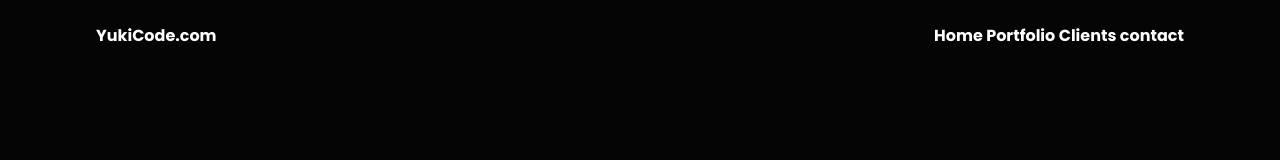
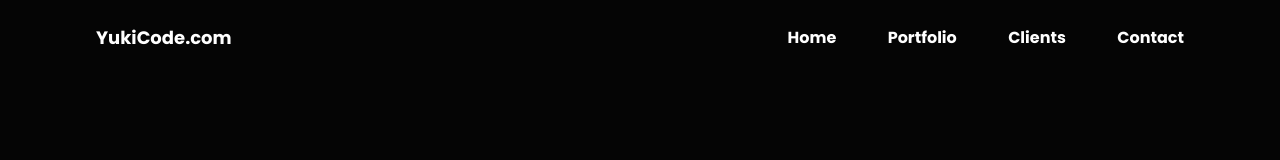
Before and after one commit to TI2022/tailwind-practice, a website: page demo-site/src/index.html in a window 1280 px wide. Drawn offline with Linux system fonts and the light colour scheme.

Commit message:
animation

```diff
--- a/demo-site/src/index.html
+++ b/demo-site/src/index.html
@@ -18,12 +18,28 @@
       <div
         class="container mx-auto flex justify-between items-center px-8 md:px-14 lg:px-24 w-full"
       >
-        <div>YukiCode.com</div>
-        <div>
-          <a href="#home">Home</a>
-          <a href="#portfolio">Portfolio</a>
-          <a href="#clients">Clients</a>
-          <a href="#contact"><button>contact</button></a>
+        <div class="text-lg font-bold">YukiCode.com</div>
+        <div class="space-x-12">
+          <a
+            href="#home"
+            class="hover:text-selected-text transition-all duration-100"
+            >Home</a
+          >
+          <a
+            href="#portfolio"
+            class="hover:text-selected-text transition-all duration-100"
+            >Portfolio</a
+          >
+          <a
+            href="#clients"
+            class="hover:text-selected-text transition-all duration-100"
+            >Clients</a
+          >
+          <a
+            href="#contact"
+            class="hover:text-selected-text transition-all duration-100"
+            ><button>Contact</button></a
+          >
         </div>
       </div>
     </header>
--- a/demo-site/tailwind.config.js
+++ b/demo-site/tailwind.config.js
@@ -5,6 +5,7 @@ module.exports = {
     extend: {
       colors: {
         body: "#050505",
+        "selected-text": "#A3A3FF",
       },
     },
     fontFamily: {
```
Also changed, not shown: demo-site/src/output.css.
